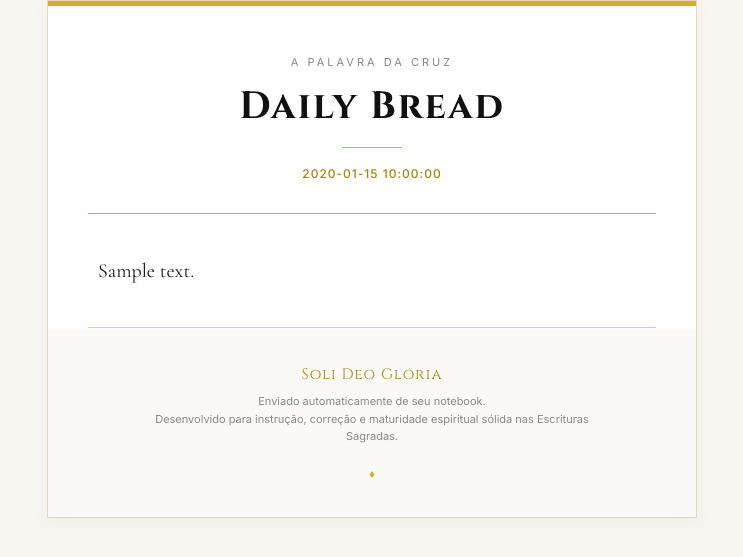
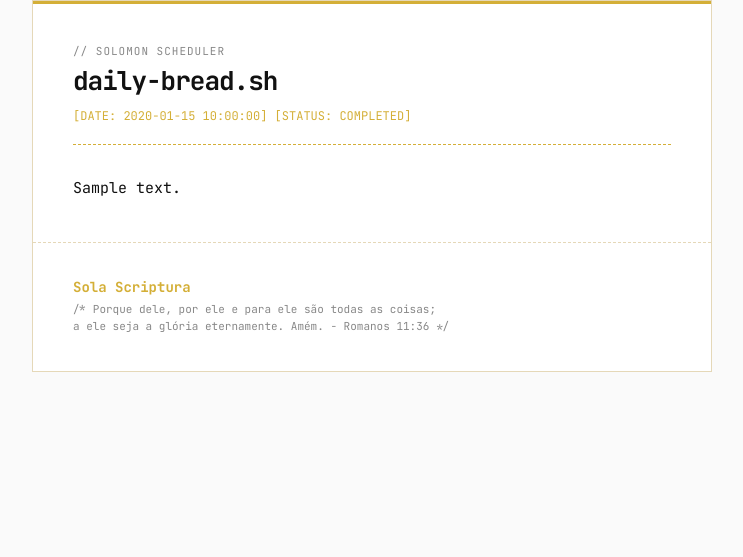
Before and after one commit to stanleygomes/solomon, a Python web app: template cron/assets/templates/template.html in a window 1280 px wide. Shown: the top 557 px of the page, without its empty margins (268-1011 px from the left). Run offline with Jinja, Linux system fonts and the light colour scheme; the template is opened without the code that fills it: most values are stand-ins (such as "Sample title", 1, 10 or a date in 2020).

Commit message:
refactor: restyle email template with monospaced typography, developer-themed headers, and updated color scheme

```diff
--- a/cron/assets/templates/template.html
+++ b/cron/assets/templates/template.html
@@ -7,7 +7,7 @@
     <link rel="preconnect" href="https://fonts.googleapis.com" />
     <link rel="preconnect" href="https://fonts.gstatic.com" crossorigin />
     <link
-      href="https://fonts.googleapis.com/css2?family=Cinzel:wght@400;600;700&family=Cormorant+Garamond:ital,wght@0,400;0,600;0,700;1,400;1,600&family=Inter:wght@300;400;500&display=swap"
+      href="https://fonts.googleapis.com/css2?family=Fira+Code:wght@400;500;600;700&family=JetBrains+Mono:ital,wght@0,400;0,500;0,700;1,400&display=swap"
       rel="stylesheet"
     />
     <style>
@@ -15,9 +15,9 @@
       body {
         margin: 0;
         padding: 0;
-        background-color: #f6f5f0;
-        font-family: "Cormorant Garamond", Georgia, serif;
-        color: #1a1a1a;
+        background-color: #fafafa;
+        font-family: "JetBrains Mono", "Fira Code", "Courier New", monospace;
+        color: #111111;
         -webkit-font-smoothing: antialiased;
       }
       table {
@@ -32,7 +32,7 @@
       a {
         color: #aa820a;
         text-decoration: none;
-        border-bottom: 1px dotted #d4af37;
+        border-bottom: 1px dashed #d4af37;
       }
       a:hover {
         color: #d4af37;
@@ -41,81 +41,104 @@
 
       /* Typography & layout overrides */
       .content {
-        font-size: 20px;
-        line-height: 1.6;
-        text-align: justify;
+        font-size: 15px;
+        line-height: 1.7;
+        text-align: left;
       }
       .content h1 {
-        font-family: "Cinzel", serif;
-        font-size: 28px;
+        font-family: "JetBrains Mono", "Fira Code", monospace;
+        font-size: 22px;
         color: #111111;
-        text-align: center;
-        margin-top: 0;
-        margin-bottom: 25px;
-        text-transform: uppercase;
-        letter-spacing: 1px;
-        font-weight: 600;
+        margin-top: 30px;
+        margin-bottom: 15px;
+        font-weight: 700;
+        letter-spacing: -0.5px;
       }
-      .content h2,
+      .content h1::before {
+        content: "$ ";
+        color: #d4af37;
+      }
+      .content h2 {
+        font-family: "JetBrains Mono", "Fira Code", monospace;
+        font-size: 18px;
+        color: #aa820a;
+        margin-top: 30px;
+        margin-bottom: 15px;
+        font-weight: 700;
+      }
+      .content h2::before {
+        content: "> ";
+        color: #d4af37;
+      }
       .content h3 {
-        font-family: "Cinzel", serif;
-        color: #aa820a;
-        font-size: 22px;
-        margin-top: 35px;
-        margin-bottom: 15px;
-        font-weight: 600;
-        border-bottom: 1px solid #f0e6cc;
-        padding-bottom: 5px;
+        font-family: "JetBrains Mono", "Fira Code", monospace;
+        font-size: 16px;
+        color: #111111;
+        margin-top: 25px;
+        margin-bottom: 10px;
+        font-weight: 700;
       }
-      /* Elegance drop cap for the first paragraph of the devotion */
-      .content > p:first-of-type::first-letter {
-        float: left;
-        font-family: "Cinzel", serif;
-        font-size: 65px;
-        line-height: 50px;
-        padding-top: 4px;
-        padding-right: 8px;
-        padding-left: 3px;
+      .content h3::before {
+        content: "* ";
         color: #d4af37;
-        font-weight: bold;
       }
       .content p {
-        margin-bottom: 20px;
+        margin-bottom: 18px;
       }
       .content blockquote {
-        border-left: 3px solid #d4af37;
-        background-color: #fcfbf7;
-        margin: 30px 0;
-        padding: 15px 25px;
+        border-left: 2px solid #d4af37;
+        background-color: #fafafa;
+        margin: 25px 0;
+        padding: 15px 20px;
         font-style: italic;
         color: #444444;
+      }
+      .content blockquote::before {
+        content: "/* ";
+        color: #888888;
+        display: block;
+        font-size: 12px;
+        margin-bottom: 8px;
+        font-family: "JetBrains Mono", monospace;
+        font-weight: normal;
+        font-style: normal;
+      }
+      .content blockquote::after {
+        content: " */";
+        color: #888888;
+        display: block;
+        font-size: 12px;
+        margin-top: 8px;
+        font-family: "JetBrains Mono", monospace;
+        font-weight: normal;
+        font-style: normal;
       }
       .content blockquote p {
         margin: 0;
       }
       /* Custom list style */
       .content ul {
-        padding-left: 20px;
+        padding-left: 0;
         list-style-type: none;
       }
       .content ul li {
-        margin-bottom: 10px;
+        margin-bottom: 8px;
         position: relative;
-        padding-left: 15px;
+        padding-left: 20px;
       }
       .content ul li::before {
-        content: "•";
+        content: "*";
         color: #d4af37;
-        font-size: 18px;
+        font-size: 14px;
         position: absolute;
         left: 0;
-        top: -2px;
+        top: 0;
       }
       .content hr {
         border: 0;
         height: 1px;
-        background-color: #e5d8b8;
-        margin: 35px 0;
+        border-top: 1px dashed #e5d8b8;
+        margin: 30px 0;
       }
     </style>
   </head>
@@ -125,7 +148,7 @@
       cellpadding="0"
       cellspacing="0"
       border="0"
-      style="background-color: #f6f5f0; padding: 40px 0"
+      style="background-color: #fafafa; padding: 40px 0"
     >
       <tr>
         <td align="center">
@@ -136,64 +159,32 @@
             cellspacing="0"
             border="0"
             style="
-              max-width: 650px;
+              width: 100%;
+              max-width: 680px;
               background-color: #ffffff;
               border: 1px solid #e5d8b8;
-              box-shadow: 0 4px 20px rgba(0, 0, 0, 0.03);
             "
           >
             <!-- Decorative Gold Top Line -->
             <tr>
               <td
-                height="5"
+                height="3"
                 style="background-color: #d4af37; font-size: 0; line-height: 0"
               ></td>
             </tr>
 
             <!-- Header -->
             <tr>
-              <td align="center" style="padding: 45px 40px 30px 40px">
-                <span
-                  style="
-                    font-family: &quot;Inter&quot;, sans-serif;
-                    font-size: 11px;
-                    letter-spacing: 3px;
-                    color: #888888;
-                    text-transform: uppercase;
-                  "
-                  >A Palavra da Cruz</span
-                >
-                <h1
-                  style="
-                    font-family: &quot;Cinzel&quot;, serif;
-                    font-size: 38px;
-                    font-weight: 700;
-                    margin: 10px 0 5px 0;
-                    color: #111111;
-                    letter-spacing: 2px;
-                  "
-                >
-                  Daily Bread
+              <td align="left" style="padding: 40px 40px 20px 40px">
+                <div style="font-family: 'JetBrains Mono', 'Fira Code', monospace; font-size: 11px; color: #888888; margin-bottom: 5px; letter-spacing: 1px;">
+                  // SOLOMON SCHEDULER
+                </div>
+                <h1 style="font-family: 'JetBrains Mono', 'Fira Code', monospace; font-size: 26px; font-weight: 700; margin: 0 0 10px 0; color: #111111; letter-spacing: -1px;">
+                  daily-bread.sh
                 </h1>
-                <div
-                  style="
-                    width: 60px;
-                    height: 1px;
-                    background-color: #d4af37;
-                    margin: 15px auto;
-                  "
-                ></div>
-                <span
-                  style="
-                    font-family: &quot;Inter&quot;, sans-serif;
-                    font-size: 12px;
-                    letter-spacing: 1px;
-                    color: #aa820a;
-                    font-weight: 500;
-                    text-transform: uppercase;
-                  "
-                  >{{date}}</span
-                >
+                <div style="font-family: 'JetBrains Mono', 'Fira Code', monospace; font-size: 12px; color: #d4af37;">
+                  [DATE: {{date}}] [STATUS: COMPLETED]
+                </div>
               </td>
             </tr>
 
@@ -205,7 +196,7 @@
                   cellpadding="0"
                   cellspacing="0"
                   border="0"
-                  style="border-top: 1px double #d4af37"
+                  style="border-top: 1px dashed #d4af37"
                 >
                   <tr>
                     <td height="1"></td>
@@ -216,69 +207,40 @@
 
             <!-- Body Content -->
             <tr>
-              <td style="padding: 40px 50px; background-color: #ffffff">
+              <td style="padding: 30px 40px 40px 40px; background-color: #ffffff">
                 <div class="content">{{content}}</div>
-              </td>
-            </tr>
-
-            <!-- Divider -->
-            <tr>
-              <td style="padding: 0 40px">
-                <table
-                  width="100%"
-                  cellpadding="0"
-                  cellspacing="0"
-                  border="0"
-                  style="border-top: 1px solid #ebd07f"
-                >
-                  <tr>
-                    <td height="1"></td>
-                  </tr>
-                </table>
               </td>
             </tr>
 
             <!-- Footer -->
             <tr>
               <td
-                align="center"
-                style="padding: 35px 40px; background-color: #faf9f6"
+                align="left"
+                style="padding: 35px 40px; border-top: 1px dashed #e5d8b8; background-color: #ffffff"
               >
                 <div
                   style="
-                    font-family: &quot;Cinzel&quot;, serif;
-                    font-size: 15px;
-                    color: #aa820a;
-                    margin-bottom: 8px;
-                    letter-spacing: 1px;
+                    font-family: 'JetBrains Mono', 'Fira Code', monospace;
+                    font-size: 14px;
+                    color: #d4af37;
+                    margin-bottom: 5px;
+                    font-weight: 700;
                   "
                 >
-                  Soli Deo Gloria
+                  Sola Scriptura
                 </div>
                 <p
                   style="
-                    font-family: &quot;Inter&quot;, sans-serif;
+                    font-family: 'JetBrains Mono', 'Fira Code', monospace;
                     font-size: 11px;
                     color: #888888;
                     line-height: 1.6;
-                    max-width: 480px;
                     margin: 0;
                   "
                 >
-                  Enviado automaticamente de seu notebook.<br />
-                  Desenvolvido para instrução, correção e maturidade espiritual
-                  sólida nas Escrituras Sagradas.
+                  /* Porque dele, por ele e para ele são todas as coisas; <br />
+                     a ele seja a glória eternamente. Amém. - Romanos 11:36 */
                 </p>
-                <div
-                  style="
-                    margin-top: 20px;
-                    font-family: &quot;Cinzel&quot;, serif;
-                    font-size: 12px;
-                    color: #d4af37;
-                  "
-                >
-                  ♦
-                </div>
               </td>
             </tr>
           </table>
```
